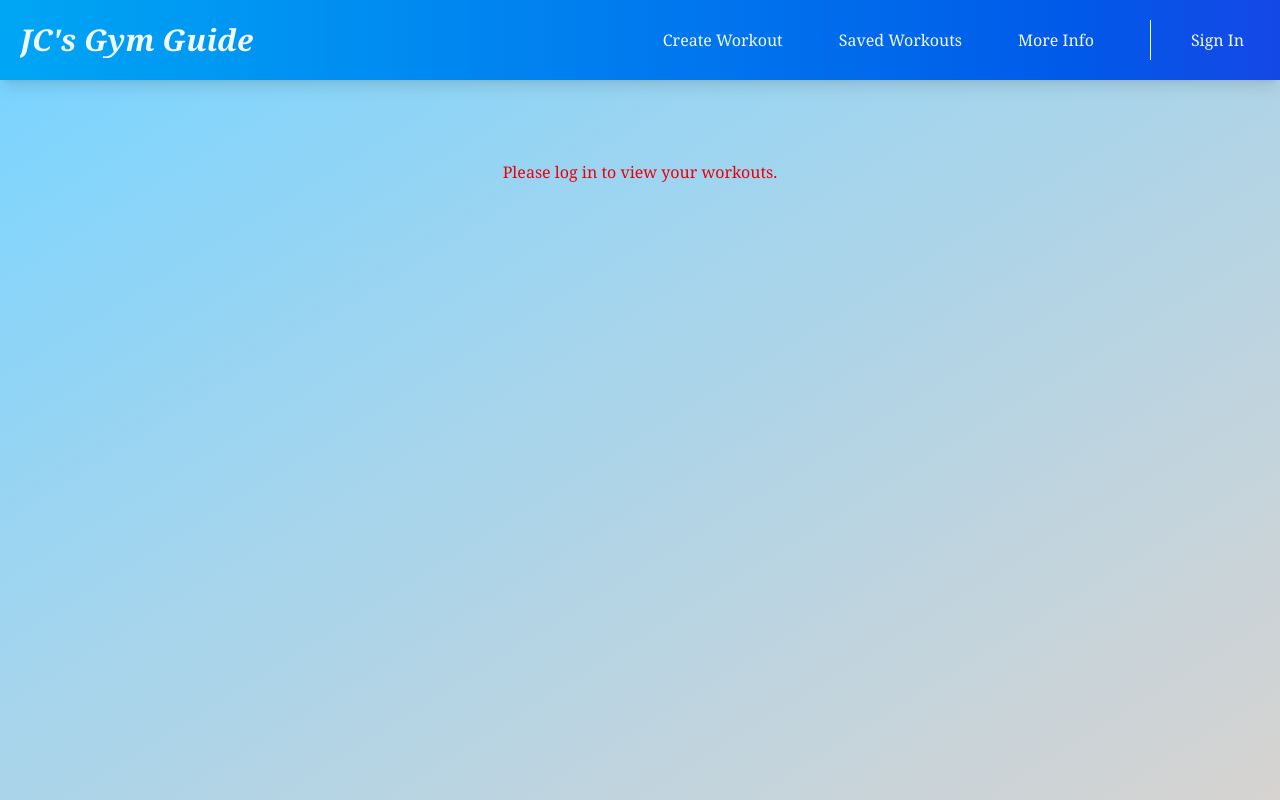
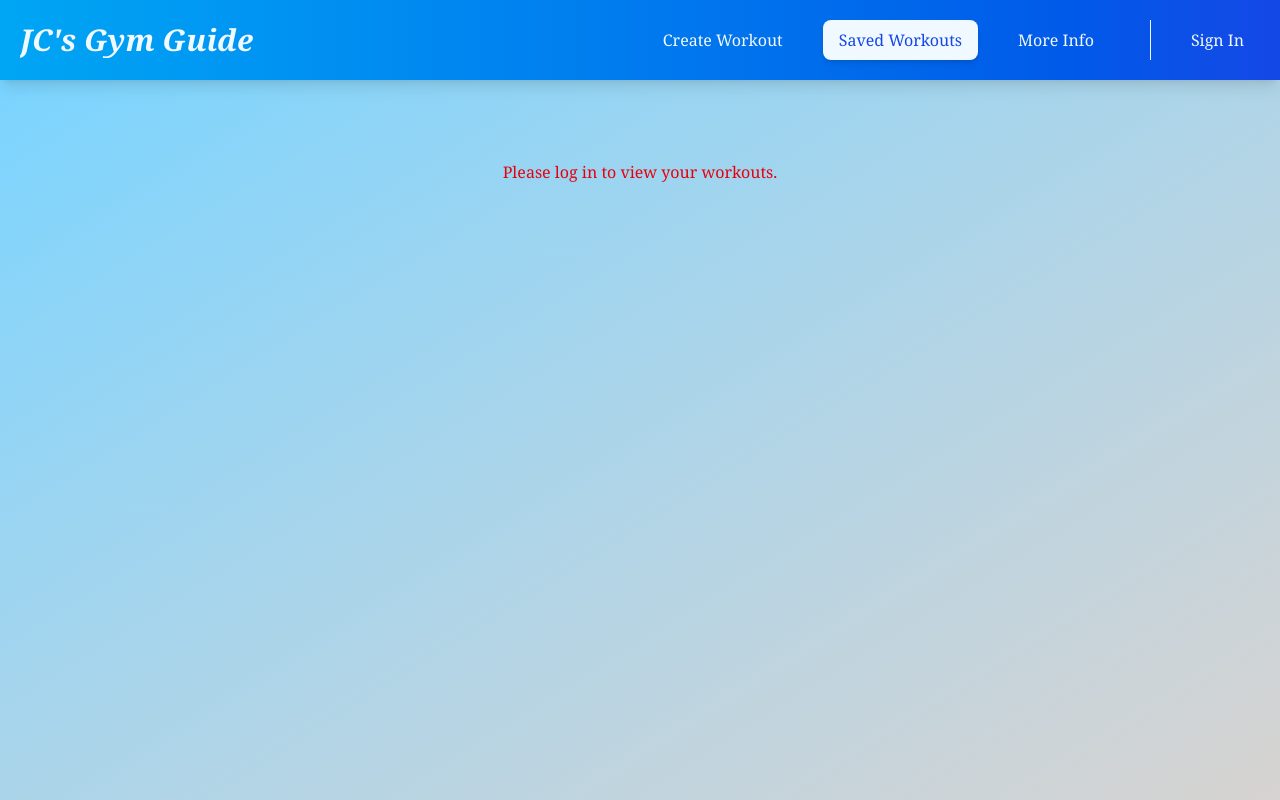
Before and after one commit to jchoi4497/Gym-Guide, a React (Vite) app: page /SavedWorkouts in a window 1280 px wide. Built offline with nearby package versions, Linux system fonts and the light colour scheme; no server answers.

Commit message:
highlights nav for active page

```diff
--- a/src/Navbar.js
+++ b/src/Navbar.js
@@ -1,5 +1,5 @@
 import { useState, useEffect, useRef } from 'react';
-import { Link } from 'react-router-dom';
+import { Link, NavLink as RouterNavLink } from 'react-router-dom';
 import { auth } from './firebase'; // Import your auth instance
 import { loginWithGoogle } from './googleAuth'; // Import your function
 import { signOut } from 'firebase/auth';
@@ -49,25 +49,37 @@ function Navbar() {
   // Desktop Nav Link helper component
   function NavLink({ to, label }) {
     return (
-      <Link
+      <RouterNavLink
         to={to}
-        className="text-sky-50 font-medium hover:bg-sky-50 hover:text-blue-600 transition-all px-4 py-2 rounded-lg"
+        className={({ isActive }) =>
+          `font-medium transition-all px-4 py-2 rounded-lg ${
+            isActive
+              ? 'bg-sky-50 text-blue-700 shadow-md' // Highlighted state
+              : 'text-sky-50 hover:bg-sky-50/20' // Normal/Hover state
+          }`
+        }
       >
         {label}
-      </Link>
+      </RouterNavLink>
     );
   }
 
   // Mobile Nav Link helper component
   function MobileLink({ to, label, toggleMenu }) {
     return (
-      <Link
+      <RouterNavLink
         to={to}
         onClick={toggleMenu}
-        className="block text-blue-700 font-semibold rounded-lg px-3 py-2 transition-colors active:bg-blue-200"
+        className={({ isActive }) =>
+          `block rounded-lg px-3 py-2 transition-colors ${
+            isActive
+              ? 'bg-blue-100 text-blue-800 font-bold' // Highlighted state
+              : 'text-blue-700 font-semibold' // Normal state
+          }`
+        }
       >
         {label}
-      </Link>
+      </RouterNavLink>
     );
   }
 
```
